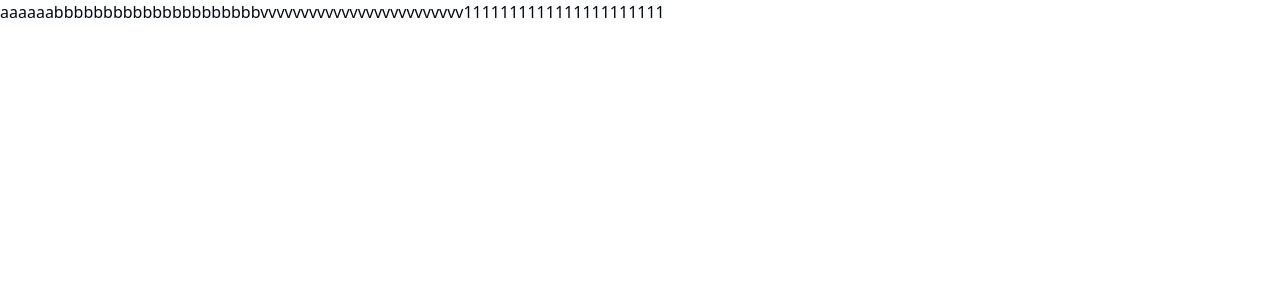
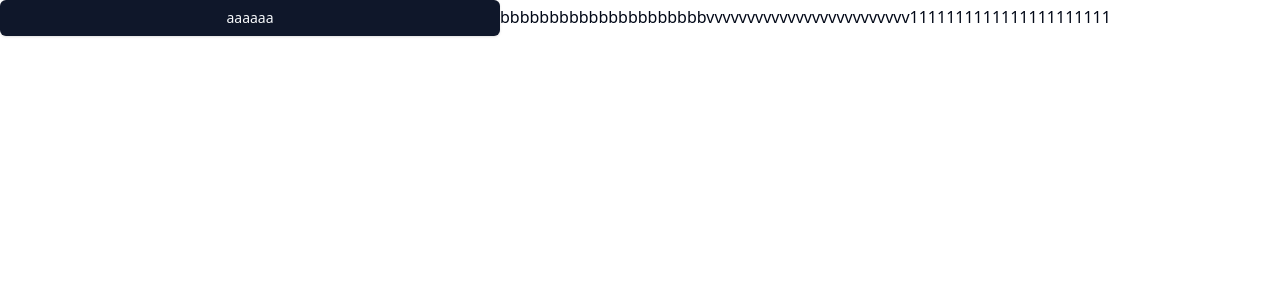
Before and after one commit to ravenkim/ting, a React (Vite) app: page /aa in a window 1280 px wide. Shown: the top 300 px of the page. Built offline with nearby package versions, Linux system fonts and the light colour scheme.

Commit message:
[추가] 공통 버튼

```diff
--- a/package.json
+++ b/package.json
@@ -11,6 +11,7 @@
     },
     "dependencies": {
         "@radix-ui/react-icons": "^1.3.0",
+        "@radix-ui/react-slot": "^1.0.2",
         "@reduxjs/toolkit": "^2.2.5",
         "axios": "^1.7.2",
         "class-variance-authority": "^0.7.0",
--- /dev/null
+++ b/src/assets/shadcn/components/ui/button.jsx
@@ -0,0 +1,48 @@
+import * as React from "react"
+import { Slot } from "@radix-ui/react-slot"
+import { cva } from "class-variance-authority";
+
+import { cn } from "src/assets/shadcn/utils"
+
+const buttonVariants = cva(
+  "inline-flex items-center justify-center whitespace-nowrap rounded-md text-sm font-medium transition-colors focus-visible:outline-none focus-visible:ring-1 focus-visible:ring-ring disabled:pointer-events-none disabled:opacity-50",
+  {
+    variants: {
+      variant: {
+        default:
+          "bg-primary text-primary-foreground shadow hover:bg-primary/90",
+        destructive:
+          "bg-destructive text-destructive-foreground shadow-sm hover:bg-destructive/90",
+        outline:
+          "border border-input bg-background shadow-sm hover:bg-accent hover:text-accent-foreground",
+        secondary:
+          "bg-secondary text-secondary-foreground shadow-sm hover:bg-secondary/80",
+        ghost: "hover:bg-accent hover:text-accent-foreground",
+        link: "text-primary underline-offset-4 hover:underline",
+      },
+      size: {
+        default: "h-9 px-4 py-2",
+        sm: "h-8 rounded-md px-3 text-xs",
+        lg: "h-10 rounded-md px-8",
+        icon: "h-9 w-9",
+      },
+    },
+    defaultVariants: {
+      variant: "default",
+      size: "default",
+    },
+  }
+)
+
+const Button = React.forwardRef(({ className, variant, size, asChild = false, ...props }, ref) => {
+  const Comp = asChild ? Slot : "button"
+  return (
+    (<Comp
+      className={cn(buttonVariants({ variant, size, className }))}
+      ref={ref}
+      {...props} />)
+  );
+})
+Button.displayName = "Button"
+
+export { Button, buttonVariants }
--- /dev/null
+++ b/src/common/button/SSbutton.jsx
@@ -0,0 +1,11 @@
+import { Button } from 'src/assets/shadcn/components/ui/button.jsx'
+
+const SSbutton = ({ text = '', children, style = {}, ...props }) => {
+    return (
+        <Button style={{ width: 500, ...style }} {...props}>
+            {children}
+        </Button>
+    )
+}
+
+export default SSbutton
--- a/src/pages/Test1.jsx
+++ b/src/pages/Test1.jsx
@@ -1,6 +1,7 @@
 import { useNavigate } from 'react-router-dom'
 import { useDispatch } from 'react-redux'
 import { routerAction } from 'src/routes/routerReducer.jsx'
+import SSbutton from 'src/common/button/SSbutton.jsx'
 
 const Test1 = () => {
     const dispatch = useDispatch()
@@ -9,7 +10,7 @@
 
     return (
         <div>
-            <button
+            <SSbutton
                 onClick={() =>
                     navigate('/bb', {
                         state: {
@@ -21,7 +22,7 @@
                 }
             >
                 aaaaaa
-            </button>
+            </SSbutton>
             <button onClick={() => dispatch(routerAction.initializeAll())}>
                 bbbbbbbbbbbbbbbbbbbb
             </button>
```
Also changed, not shown: .eslintrc.cjs, 1 other file (tests, documents, lock files or other folders).
